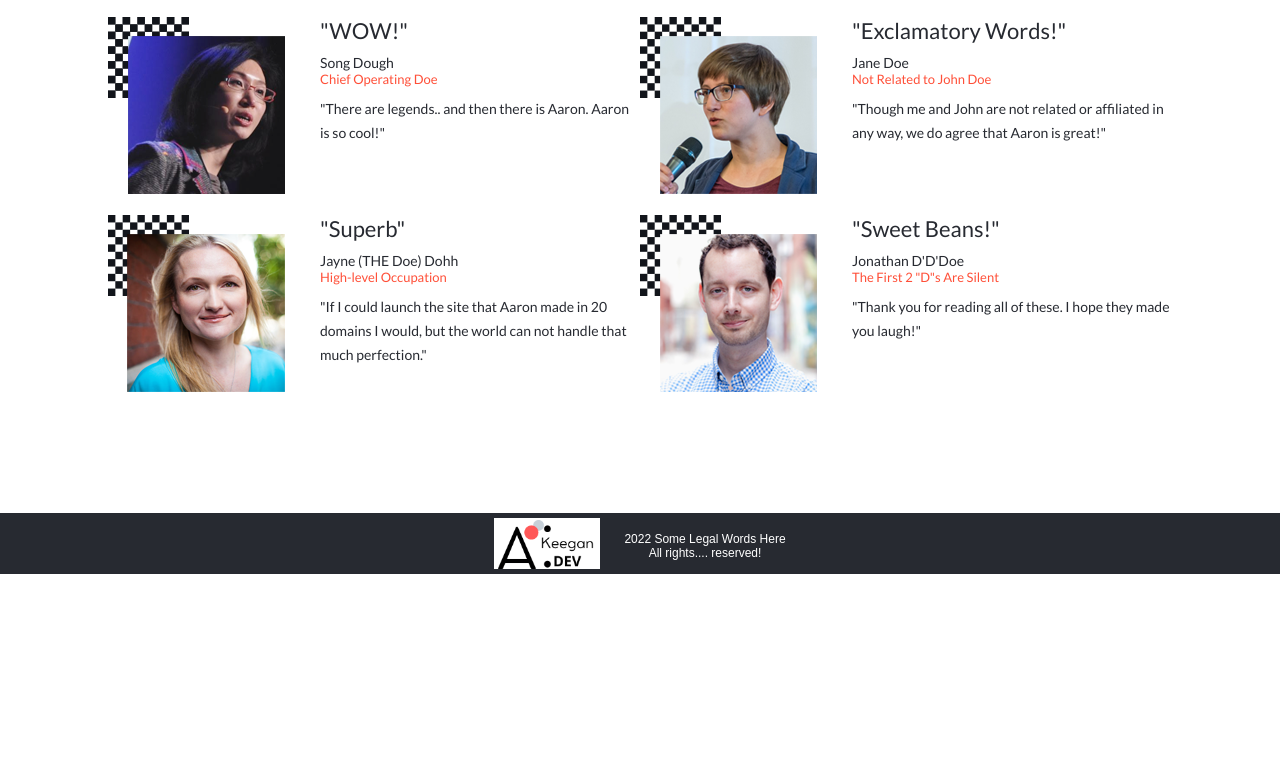
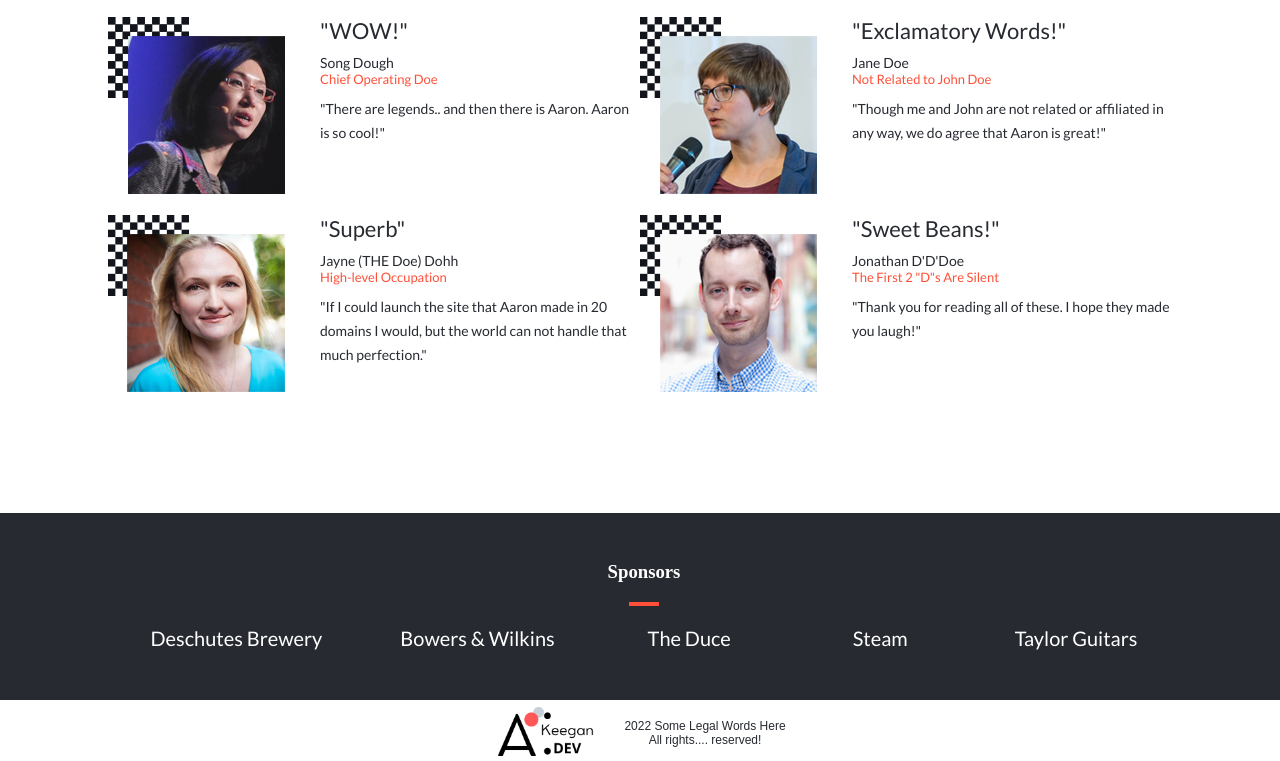
Before and after one commit to AKeeganDev/Capstone_1, a website: page index.html in a window 1280 px wide. Shown: the part 1669-2430 px from the top of the page. Before the commit the page ends 2243 px from the top, so only its background shows below. Drawn offline with Linux system fonts and the light colour scheme; a web font is replaced by a local one.

Commit message:
Add Sponsor section to Index

```diff
--- a/css/style.scss
+++ b/css/style.scss
@@ -63,6 +63,7 @@ body {
     list-style: none;
     align-items: center;
     padding-right: 18px;
+    margin: 11px;
 
     li {
       font-weight: 400;
@@ -71,6 +72,11 @@ body {
       margin-left: 15px;
       font-family: $lato;
       cursor: pointer;
+      padding: 5px;
+    }
+
+    li:hover {
+      outline: 2px solid white;
     }
   }
 }
@@ -191,6 +197,10 @@ body {
         text-decoration: none;
         color: #a1a1a1;
         font-family: $lato;
+      }
+
+      a:hover {
+        color: $darkTheme;
       }
 
       .contact {
@@ -623,6 +633,61 @@ body {
   }
 }
 
+.index-footer {
+  display: flex;
+  justify-content: center;
+  align-items: center;
+  width: 100%;
+  padding: 15px 12px 10px 12px;
+  background-color: white;
+  font-family: sans-serif;
+  text-align: center;
+  font-size: 12px;
+  color: $darkTheme;
+
+  .logo {
+    margin-bottom: -5px;
+  }
+}
+
+.sponsors {
+  background-color: $darkTheme;
+  color: white;
+  display: flex;
+  flex-direction: column;
+  justify-content: center;
+  align-items: center;
+  padding: 30px 12px 50px 20px;
+
+  .sponsor-divider {
+    width: 30px;
+    height: 4px;
+    background-color: #ff4f38;
+    margin-bottom: 20px;
+  }
+
+  ul {
+    width: 100%;
+    max-width: 1050px;
+    display: flex;
+    list-style: none;
+    justify-content: space-around;
+    font: $lato;
+    padding: 0;
+    margin: 0;
+    flex-wrap: wrap;
+    gap: 15px;
+    align-items: center;
+
+    li {
+      text-align: center;
+      min-width: 113px;
+      font-family: $lato;
+      font-size: 20px;
+    }
+  }
+}
+
 // About.html
 
 .about-container {
--- a/index.html
+++ b/index.html
@@ -110,7 +110,18 @@
         <div class="divider"></div>
         <div id="container" class="testimonial-container"></div>
     </section>
-    <footer class="footer">
+    <section id="sponsors" class="sponsors">
+        <h3 class="sponsor-heading">Sponsors</h3>
+        <div class="sponsor-divider"></div>
+        <ul class="sponsor-list">
+            <li>Deschutes Brewery</li>
+            <li>Bowers & Wilkins</li>
+            <li>The Duce</li>
+            <li>Steam</li>
+            <li>Taylor Guitars</li>
+        </ul>
+    </section>
+    <footer class="index-footer">
         <a href="#">
             <div class="logo"></div>
         </a>
```
Also changed, not shown: css/style.css.
